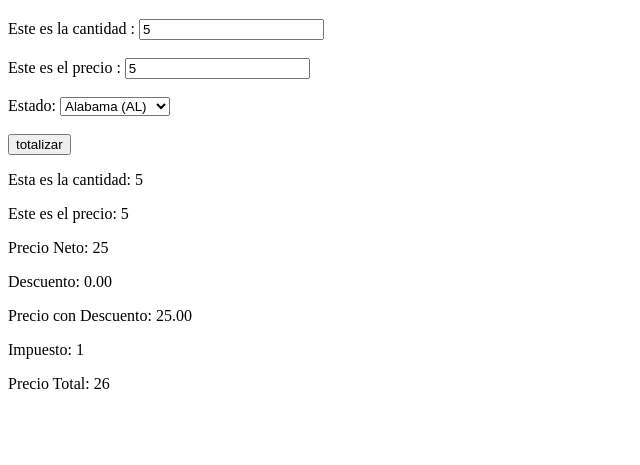
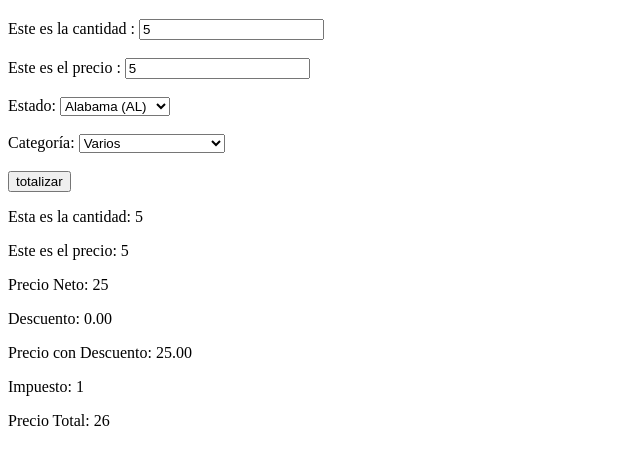
Before and after one commit to nathan95oks/TOTALIZADOR2, a website built with Parcel: page index.html in a window 1280 px wide. Both pictures are taken after typing "5", "5" into the empty fields and a click on the input "totalizar". Shown: the part 61-526 px from the top of the page, without its empty margins (0-640 px from the left). Built offline with nearby package versions, Linux system fonts and the light colour scheme.

Commit message:
Se debera devolver la cantidad de productos y su precio con el impuesto de estado y categoria

```diff
--- a/index.html
+++ b/index.html
@@ -21,7 +21,17 @@
         <option value="AL">Texas (TX)</option>
       </select>
       <br></br>
-      <input type="submit" value="totalizar" id="totalizador-button" />
+      <label for="categoria">Categoría:</label>
+      <select id="categoria">
+        <option value="Varios" selected>Varios</option>
+        <option value="Alimentos">Alimentos</option>
+        <option value="Bebidas alcohólicas">Bebidas alcohólicas</option>
+        <option value="Material de escritorio">Material de escritorio</option>
+        <option value="Muebles">Muebles</option>
+        <option value="Electrónicos">Electrónicos</option>
+        <option value="Vestimenta">Vestimenta</option>
+      </select>
+      <br></br>      <input type="submit" value="totalizar" id="totalizador-button" />
     </form>
     <div id="resultado-div"></div>
     <script type="module" src="./src/presenter.js"></script>
--- a/src/presenter.js
+++ b/src/presenter.js
@@ -4,6 +4,7 @@ import totalizador from './totalizador';
 const first = document.querySelector('#primer-numero');
 const second = document.querySelector('#segundo-numero');
 const estado = document.querySelector('#estado');
+const categoria = document.querySelector('#categoria');
 const form = document.querySelector('#totalizador-form');
 const div = document.querySelector('#resultado-div');
 
@@ -13,8 +14,10 @@ form.addEventListener('submit', (event) => {
   const firstNumber = Number.parseInt(first.value);
   const secondNumber = Number.parseInt(second.value);
   const estadoValue = estado.value;
+  const categoriaValue = categoria.value;
 
-  const resultado =totalizador(firstNumber ,secondNumber, estadoValue);
+
+  const resultado =totalizador(firstNumber ,secondNumber, estadoValue, categoriaValue);
 
   if(Array.isArray(resultado)){
     const [cantidad , precio, precioNeto, impuesto, precioTotal]= resultado ;
--- a/src/totalizador.js
+++ b/src/totalizador.js
@@ -1,4 +1,4 @@
-function totalizador(a, b, estado) {
+function totalizador(a, b, estado, categoria) {
   if (a <= 0 || b <= 0) {
     return 'INGRESE UN NUMERO VALIDO';
   }
@@ -11,24 +11,43 @@ function totalizador(a, b, estado) {
     TX: 0.0625,
   };
 
+  const categoriaDatos = {
+    Alimentos: { impuesto: 0, descuento: 0.02 },
+    'Bebidas alcohólicas': { impuesto: 0.07, descuento: 0 },
+    'Material de escritorio': { impuesto: 0, descuento: 0.015 },
+    Muebles: { impuesto: 0.03, descuento: 0 },
+    Electrónicos: { impuesto: 0.04, descuento: 0.01 },
+    Vestimenta: { impuesto: 0.02, descuento: 0 },
+    Varios: { impuesto: 0, descuento: 0 }
+  };
+
   const precioNeto = a * b;
 
   let descuento = 0;
-   if (precioNeto >= 30000)
+  if (precioNeto >= 30000) {
     descuento = precioNeto * 0.15;
-   else if ((precioNeto >= 10000) && (precioNeto <30000)) descuento =precioNeto *0.10;
-   else if ((precioNeto >= 7000) && (precioNeto <10000)) descuento =precioNeto *0.07;
-   else if ((precioNeto >= 3000) && (precioNeto <70000)) descuento =precioNeto *0.05;
-   else if ((precioNeto >= 1000) && (precioNeto <3000)) descuento =precioNeto *0.03;
-
+  } else if (precioNeto >= 10000) {
+    descuento = precioNeto * 0.10;
+  } else if (precioNeto >= 7000) {
+    descuento = precioNeto * 0.07;
+  } else if (precioNeto >= 3000) {
+    descuento = precioNeto * 0.05;
+  } else if (precioNeto >= 1000) {
+    descuento = precioNeto * 0.03;
+  }
 
   const precioConDescuento = precioNeto - descuento;
 
-   const impuesto = parseFloat((precioConDescuento * (impuestos[estado] || 0)).toFixed(3));
+  const impuestoBase = impuestos[estado] || 0;
+  const impuestoAdicional = categoriaDatos[categoria] ? categoriaDatos[categoria].impuesto : 0;
+  const descuentoAdicional = categoriaDatos[categoria] ? categoriaDatos[categoria].descuento : 0;
 
-   const precioTotal = precioConDescuento + impuesto;
+  const precioConDescuentoAdicional = precioConDescuento - (precioConDescuento * descuentoAdicional);
 
-   return [a, b, precioNeto, impuesto, parseFloat(precioTotal.toFixed(3))];
+  const impuesto = parseFloat((precioConDescuentoAdicional * (impuestoBase + impuestoAdicional)).toFixed(3));
+  const precioTotal = parseFloat((precioConDescuentoAdicional + impuesto).toFixed(3));
+
+  return [a, b, precioNeto, impuesto, precioTotal];
 }
 
 export default totalizador;
```
Also changed, not shown: src/totalizador.test.js (+24 -32 lines). Lines whose indentation alone changed are shown as unchanged.
